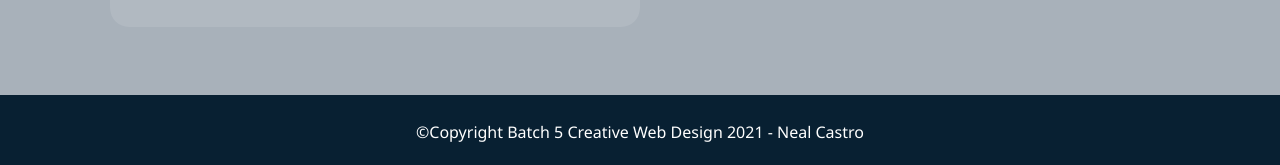
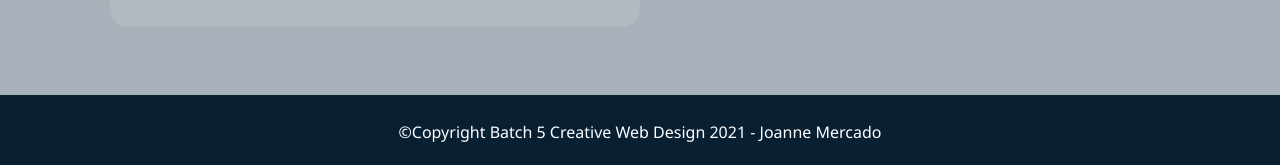
Before and after one commit to JoanneMercado/activitythirteen, a plain HTML site: page index.html in a window 1280 px wide. Shown: the part 1569-1734 px from the top of the page. Drawn offline with Linux system fonts and the light colour scheme.

Commit message:
Update index.html

```diff
--- a/index.html
+++ b/index.html
@@ -104,7 +104,7 @@
     <!-- footer -->
     <footer>
         <div class="container">
-            <p class="footer">&copy;Copyright Batch 5 Creative Web Design 2021 - Neal Castro</p>
+            <p class="footer">&copy;Copyright Batch 5 Creative Web Design 2021 - Joanne Mercado</p>
         </div>
     </footer>
 
```
